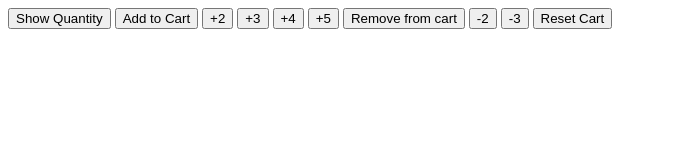
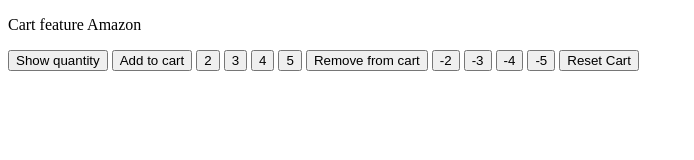
Before and after one commit to Beginner-debu/h-c-j, a plain HTML site: page 7h.html in a window 1280 px wide. Shown: the whole page, without its empty margins (0-694 px from the left). Drawn offline with Linux system fonts and the light colour scheme.

Commit message:
Change 8

```diff
--- a/7h.html
+++ b/7h.html
@@ -1,80 +1,55 @@
 <!DOCTYPE html>
 <html>
   <head>
-    <title>Cart Quantity</title>
+    <title>
+      Amazon website small feature
+    </title>
   </head>
   <body>
+    <p>
+      Cart feature Amazon
+    </p>
     <button onclick="
-      updateCartQuantity(0);
-    ">Show Quantity</button>
-
+      calculateCartQuantity(0);">Show quantity</button>
     <button onclick="
-
-      updateCartQuantity(1);
-    ">Add to Cart</button>
-
+      calculateCartQuantity(1);">Add to cart</button>
     <button onclick="
-      updateCartQuantity(2);
-    ">+2</button>
-
+    calculateCartQuantity(2);">2</button>
     <button onclick="
-      updateCartQuantity(3);
-    ">+3</button>
-
+    calculateCartQuantity(3);">3</button>
     <button onclick="
-
-      updateCartQuantity(4);
-    ">+4</button>
-
+    calculateCartQuantity(4);">4</button>
     <button onclick="
-
-      updateCartQuantity(5);
-    ">+5</button>
-
-    <!-- vvv This code was changed. vvv -->
+    calculateCartQuantity(5);">5</button>
     <button onclick="
-      cartQuantity--;
-      if(cartQuantity < 0)
-      decreaseCartQuantity(1);
-
-      ">Remove from cart</button>
-
+    calculateCartQuantity(-1);">Remove from cart</button>
     <button onclick="
-    decreaseCartQuantity(2);
-
-    ">-2</button>
-
+    calculateCartQuantity(-2);">-2</button>
     <button onclick="
-      decreaseCartQuantity(3);
-    ">-3</button>
-    <!-- ^^^ This code was changed. ^^^ -->
-
+    calculateCartQuantity(-3);">-3</button>
     <button onclick="
+    calculateCartQuantity(-4);">-4</button>
+    <button onclick="
+    calculateCartQuantity(-5);">-5</button>
+    <button onclick ="
       cartQuantity = 0;
-      console.log('Cart was reset.');
-      console.log(`Cart quantity: ${cartQuantity}`);
-    ">Reset Cart</button>
-
+      console.log('the cart was reset')
+      console.log(`Cart Quantity: ${cartQuantity}`);
+      ">Reset Cart</button>
     <script>
       let cartQuantity = 0;
-          function updateCartQuantity(numToAdd){
-            cartQuantity += numToAdd;
-            console.log(`Cart quantity: ${cartQuantity}`);
-          }
-          function decreaseCartQuantity(numToSubstract)
-          {
-            cartQuantity -= numToSubstract;
-            if (cartQuantity < 0 ){
-              cartQuantity += numToSubstract;
-              alert('not enough items in the cart')
-            }
-            else
-            {
-              console.log(`Cart quantity: ${cartQuantity}`);
-            }
-          }
-
-
+      function calculateCartQuantity(value){
+        if(cartQuantity + value >10){
+          alert('The cart is full');
+        }
+        else if (cartQuantity + value <0){
+          alert('Not enough cart items');
+        }
+        else{
+          cartQuantity += value;
+          console.log(`Cart Quantity: ${cartQuantity}`);
+        }
+      }
     </script>
   </body>
 </html>
```
